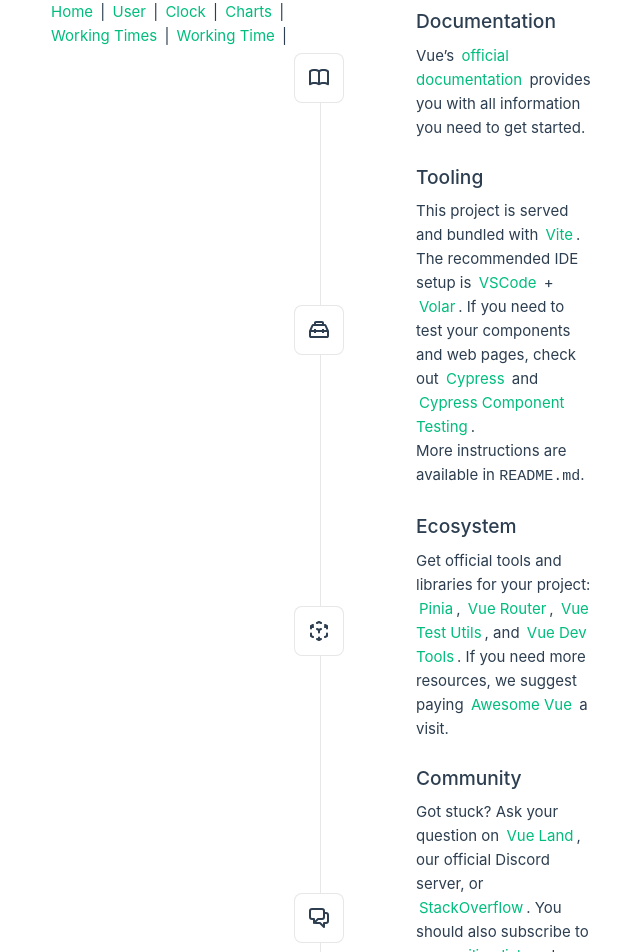
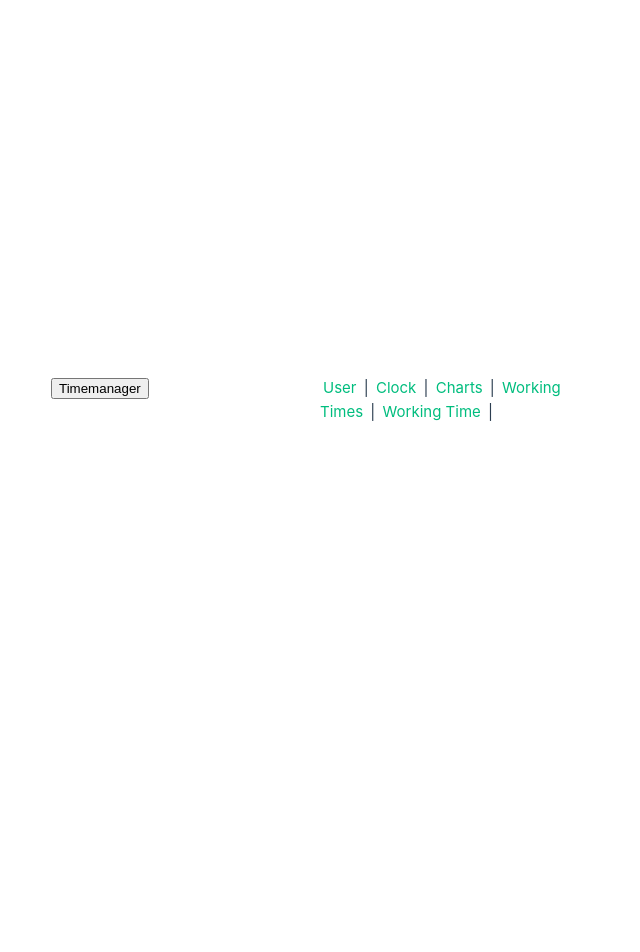
Before and after one commit to SwanGon/TimeManager, a Vue app in the folder timemanager-webapp/: page / in a window 1280 px wide. Shown: the top 952 px of the page, without its empty margins (16-656 px from the left). After the commit the page ends 800 px from the top, so only its background shows below. Built offline with nearby package versions, Linux system fonts and the light colour scheme.

Commit message:
:feat - create 'Timemanager button' in homepage

```diff
--- a/timemanager-webapp/src/App.vue
+++ b/timemanager-webapp/src/App.vue
@@ -1,19 +1,18 @@
 <template>
   <div id="app">
     <nav>
-      <router-link :to="'/'">Home</router-link> |
-      <router-link :to="'/user'">User</router-link> |
-      <router-link :to="'/clock/' + userId">Clock</router-link> |
-      <router-link :to="'/chart/' + userId">Charts</router-link> |
-      <router-link :to="'/workingtimes/' + userId">Working Times</router-link> |
-      <router-link :to="'/workingtime/' + userId">Working Time</router-link> |
+      <router-link :to="'/'">
+        <ButtonComponent
+          title = "Timemanager"
+        ></ButtonComponent>
+      </router-link>
 
     </nav>
     <router-view></router-view>
   </div>
-
 </template>
 
 <script setup>
-const userId = 1
+import ButtonComponent from './components/general/ButtonComponent.vue';
+
 </script>
--- a/timemanager-webapp/src/components/TheWelcome.vue
+++ /dev/null
@@ -1,88 +0,0 @@
-<script setup>
-import WelcomeItem from './WelcomeItem.vue'
-import DocumentationIcon from './icons/IconDocumentation.vue'
-import ToolingIcon from './icons/IconTooling.vue'
-import EcosystemIcon from './icons/IconEcosystem.vue'
-import CommunityIcon from './icons/IconCommunity.vue'
-import SupportIcon from './icons/IconSupport.vue'
-</script>
-
-<template>
-  <WelcomeItem>
-    <template #icon>
-      <DocumentationIcon />
-    </template>
-    <template #heading>Documentation</template>
-
-    Vue’s
-    <a href="https://vuejs.org/" target="_blank" rel="noopener">official documentation</a>
-    provides you with all information you need to get started.
-  </WelcomeItem>
-
-  <WelcomeItem>
-    <template #icon>
-      <ToolingIcon />
-    </template>
-    <template #heading>Tooling</template>
-
-    This project is served and bundled with
-    <a href="https://vitejs.dev/guide/features.html" target="_blank" rel="noopener">Vite</a>. The
-    recommended IDE setup is
-    <a href="https://code.visualstudio.com/" target="_blank" rel="noopener">VSCode</a> +
-    <a href="https://github.com/johnsoncodehk/volar" target="_blank" rel="noopener">Volar</a>. If
-    you need to test your components and web pages, check out
-    <a href="https://www.cypress.io/" target="_blank" rel="noopener">Cypress</a> and
-    <a href="https://on.cypress.io/component" target="_blank" rel="noopener"
-      >Cypress Component Testing</a
-    >.
-
-    <br />
-
-    More instructions are available in <code>README.md</code>.
-  </WelcomeItem>
-
-  <WelcomeItem>
-    <template #icon>
-      <EcosystemIcon />
-    </template>
-    <template #heading>Ecosystem</template>
-
-    Get official tools and libraries for your project:
-    <a href="https://pinia.vuejs.org/" target="_blank" rel="noopener">Pinia</a>,
-    <a href="https://router.vuejs.org/" target="_blank" rel="noopener">Vue Router</a>,
-    <a href="https://test-utils.vuejs.org/" target="_blank" rel="noopener">Vue Test Utils</a>, and
-    <a href="https://github.com/vuejs/devtools" target="_blank" rel="noopener">Vue Dev Tools</a>. If
-    you need more resources, we suggest paying
-    <a href="https://github.com/vuejs/awesome-vue" target="_blank" rel="noopener">Awesome Vue</a>
-    a visit.
-  </WelcomeItem>
-
-  <WelcomeItem>
-    <template #icon>
-      <CommunityIcon />
-    </template>
-    <template #heading>Community</template>
-
-    Got stuck? Ask your question on
-    <a href="https://chat.vuejs.org" target="_blank" rel="noopener">Vue Land</a>, our official
-    Discord server, or
-    <a href="https://stackoverflow.com/questions/tagged/vue.js" target="_blank" rel="noopener"
-      >StackOverflow</a
-    >. You should also subscribe to
-    <a href="https://news.vuejs.org" target="_blank" rel="noopener">our mailing list</a> and follow
-    the official
-    <a href="https://twitter.com/vuejs" target="_blank" rel="noopener">@vuejs</a>
-    twitter account for latest news in the Vue world.
-  </WelcomeItem>
-
-  <WelcomeItem>
-    <template #icon>
-      <SupportIcon />
-    </template>
-    <template #heading>Support Vue</template>
-
-    As an independent project, Vue relies on community backing for its sustainability. You can help
-    us by
-    <a href="https://vuejs.org/sponsor/" target="_blank" rel="noopener">becoming a sponsor</a>.
-  </WelcomeItem>
-</template>
--- /dev/null
+++ b/timemanager-webapp/src/components/general/ButtonComponent.vue
@@ -0,0 +1,10 @@
+<template>
+        <button type="button">{{ title }}</button>
+</template>
+
+<script setup>
+    import { defineProps } from 'vue';
+
+    const { title } = defineProps(["title"])
+
+</script>
--- a/timemanager-webapp/src/views/HomeView.vue
+++ b/timemanager-webapp/src/views/HomeView.vue
@@ -1,9 +1,17 @@
 <script setup>
-import TheWelcome from '../components/TheWelcome.vue'
 </script>
 
 <template>
   <main>
-    <TheWelcome />
+
+    <nav>
+      <router-link :to="'/user'">User</router-link> |
+      <router-link :to="'/clock/' + userId">Clock</router-link> |
+      <router-link :to="'/chart/' + userId">Charts</router-link> |
+      <router-link :to="'/workingtimes/' + userId">Working Times</router-link> |
+      <router-link :to="'/workingtime/' + userId">Working Time</router-link> |
+
+    </nav>
+    <router-view></router-view>
   </main>
 </template>
```
